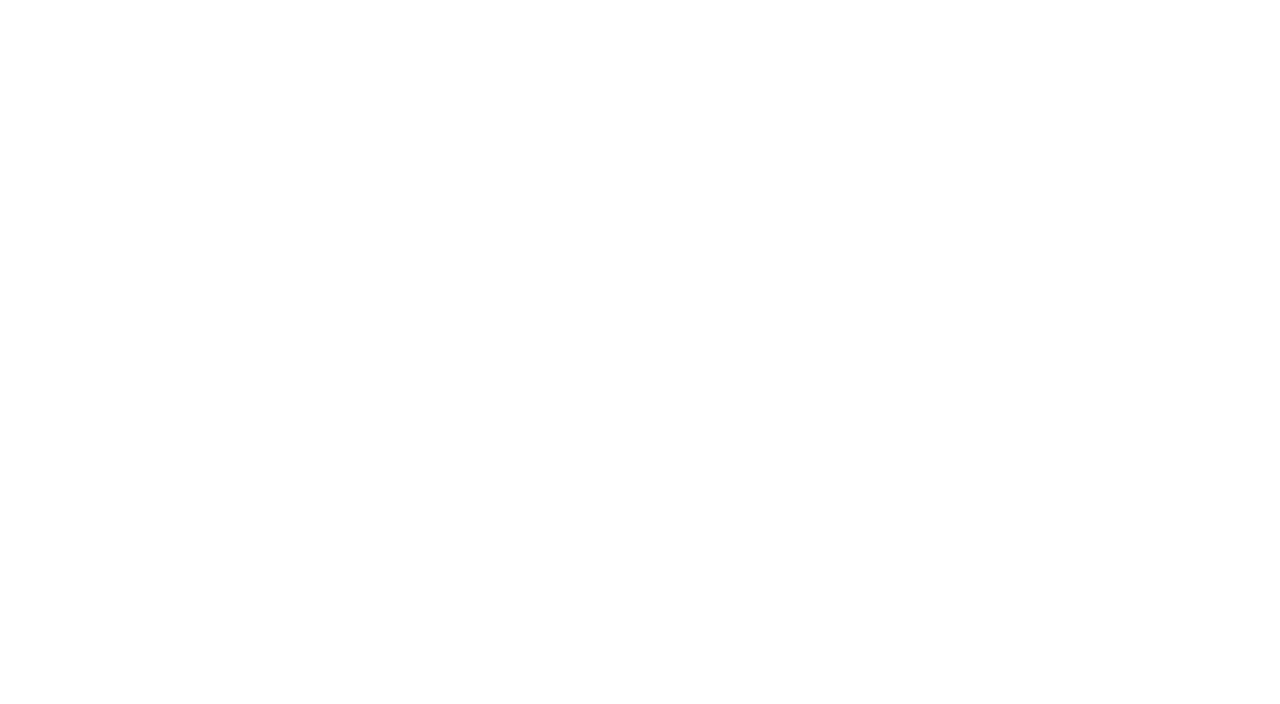
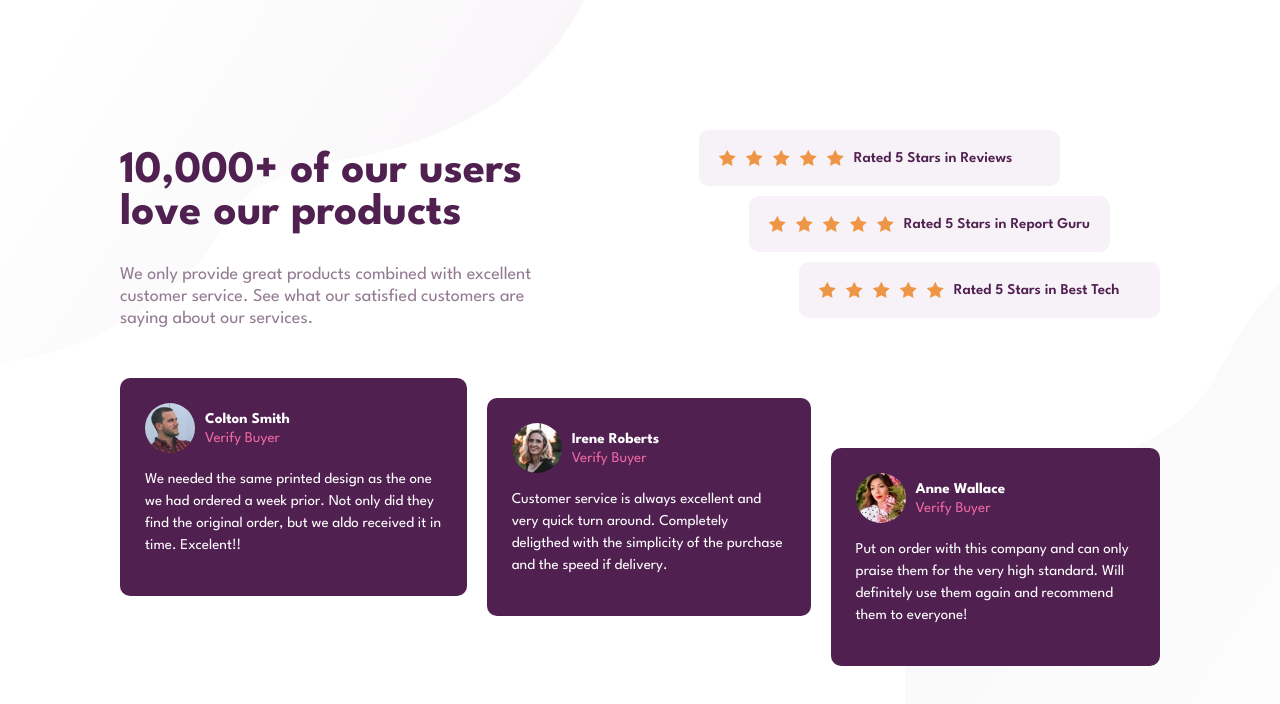
Before and after one commit to romanncodes/curso-ucm-web, a plain HTML site: page semana2/ejercicio3/index.html in a window 1280 px wide. Drawn offline with Linux system fonts and the light colour scheme.

Commit message:
solucion ejercicio 3

```diff
--- a/semana2/ejercicio3/css/index.css
+++ b/semana2/ejercicio3/css/index.css
@@ -14,4 +14,132 @@
 body{
     font-family: "League Spartan", sans-serif;
     font-size: 15px;
+    margin: 0;
+    padding: 0;
 }
+.contenedor{
+    margin: 30px;
+}
+
+.cabecera-left h1{
+    color: var(--VeryDarkMagenta);
+    font-size: 45px;
+    text-align: center;
+}
+
+.cabecera-left p{
+    color: var(--DarkGrayishMagenta);
+    font-size: 18px;
+    text-align: center;
+    line-height: 22px;
+
+}
+
+.rated{
+    background-color: var(--LightGrayishMagenta);
+    margin-top: 10px;
+    padding: 20px;
+    display: flex;
+    flex-direction: column;
+    align-items: center;
+    gap: 10px;
+    border-radius: 10px;
+}
+
+.rated span{
+    color:var(--VeryDarkMagenta);
+    font-weight: 600;
+}
+
+.stars{
+    display: flex;
+    gap: 10px;
+}
+
+.card{
+    background-color: var(--VeryDarkMagenta);
+    margin-top: 30px;
+    padding: 25px;
+    border-radius: 10px;
+}
+
+.card p{
+    color: white;
+    line-height: 22px;
+}
+
+.card-header{
+    display: flex;
+    align-items: center;
+    gap: 10px;
+
+}
+.card-header img{
+    width: 50px;
+    border-radius: 100px;
+}
+
+
+.autor span{
+    color: var(--SoftPink);
+}
+.autor h4{
+    color: white;
+    margin: 0 0 5px 0;
+
+}
+@media screen and (min-width: 768px) {
+
+    body{
+        background-image: url('../img/bg-pattern-top-desktop.svg'), url('../img/bg-pattern-bottom-mobile.svg');
+        background-position: top left, bottom right;
+        background-repeat: no-repeat, no-repeat;
+        background-size: auto, auto;
+    }
+
+
+    .contenedor{
+        margin: 120px;
+    }
+    .cabecera{
+        display: flex;
+        justify-content: space-between;
+    }
+    .cabecera-left{
+        width: 40%;
+    }
+    .cabecera-left h1, .cabecera-left p{
+        text-align: left;
+    }
+
+    .rated{
+        display: flex;
+        flex-direction: row;
+    }
+    #rated-1{
+        margin-right: 100px;
+        margin-left: -100px;
+    }
+
+    #rated-2{
+        margin-right: 50px;
+        margin-left: -50px;
+    }
+
+
+
+    .footer{
+        display: flex;
+        gap: 20px;
+        align-items: flex-start;
+    }
+
+    #card-2{
+        margin-top: 50px;
+    }
+
+    #card-3{
+        margin-top: 100px;
+    }
+
+}
--- a/semana2/ejercicio3/index.html
+++ b/semana2/ejercicio3/index.html
@@ -8,7 +8,98 @@
     <link rel="stylesheet" href="css/index.css">
 </head>
 <body>
+    <div class="contenedor">
+        <div class="cabecera">
+            <div class="cabecera-left">
+                <h1>10,000+ of our users love our products</h1>
+                <p>
+                    We only provide great products combined with excellent customer
+                    service. See what our satisfied customers are saying about our
+                    services.
+                </p>
+            </div>
+            <div class="cabecera-right">
+                <div id="rated-1" class="rated">
+                    <div class="stars">
+                        <img src="img/icon-star.svg" alt="">
+                        <img src="img/icon-star.svg" alt="">
+                        <img src="img/icon-star.svg" alt="">
+                        <img src="img/icon-star.svg" alt="">
+                        <img src="img/icon-star.svg" alt="">
+                    </div>
+                    <span>Rated 5 Stars in Reviews</span>
+                </div>
+                <div id="rated-2" class="rated">
+                    <div class="stars">
+                        <img src="img/icon-star.svg" alt="">
+                        <img src="img/icon-star.svg" alt="">
+                        <img src="img/icon-star.svg" alt="">
+                        <img src="img/icon-star.svg" alt="">
+                        <img src="img/icon-star.svg" alt="">
+                    </div>
+                    <span>Rated 5 Stars in Report Guru</span>
+                </div>
+                <div id="rated-3" class="rated">
+                    <div class="stars">
+                        <img src="img/icon-star.svg" alt="">
+                        <img src="img/icon-star.svg" alt="">
+                        <img src="img/icon-star.svg" alt="">
+                        <img src="img/icon-star.svg" alt="">
+                        <img src="img/icon-star.svg" alt="">
+                    </div>
+                    <span>Rated 5 Stars in Best Tech</span>
+                </div>
+            </div>
+        </div>
 
+        <div class="footer">
+            <div id="card-1" class="card">
+                <div class="card-header">
+                    <img src="img/image-colton.jpg" alt="">
+                    <div class="autor">
+                        <h4>Colton Smith</h4>
+                        <span>Verify Buyer</span>
+                    </div>
+                </div>
+                <p>
+                    We needed the same printed design as the one we had ordered a week
+                    prior. Not only did they find the original order, but we aldo
+                    received it in time. Excelent!!
+                </p>
+            </div>
+
+            <div id="card-2" class="card">
+                <div class="card-header">
+                    <img src="img/image-irene.jpg" alt="">
+                    <div class="autor">
+                        <h4>Irene Roberts</h4>
+                        <span>Verify Buyer</span>
+                    </div>
+                </div>
+                <p>
+                    Customer service is always excellent and very quick turn around.
+                    Completely deligthed with the simplicity of the purchase and the
+                    speed if delivery.
+                </p>
+            </div>
+
+
+            <div id="card-3" class="card">
+                <div class="card-header">
+                    <img src="img/image-anne.jpg" alt="">
+                    <div class="autor">
+                        <h4>Anne Wallace</h4>
+                        <span>Verify Buyer</span>
+                    </div>
+                </div>
+                <p>
+                    Put on order with this company and can only praise them for the very
+                    high standard. Will definitely use them again and recommend them to
+                    everyone!
+                </p>
+            </div>
+        </div>
+    </div>
 
 </body>
 </html>
```
